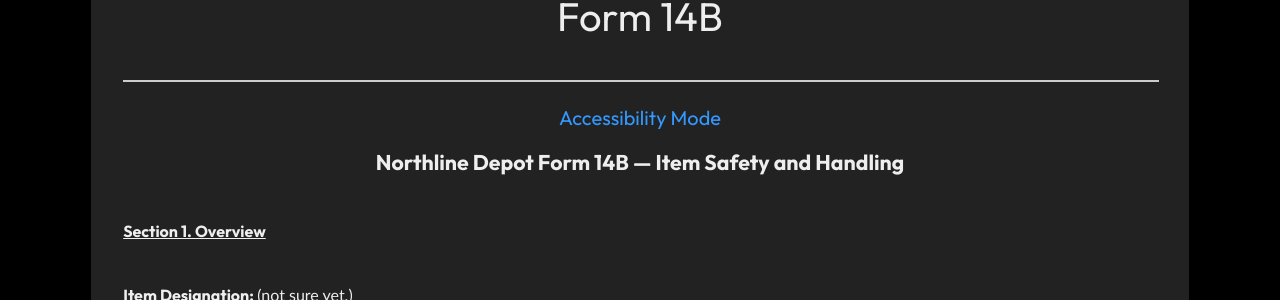
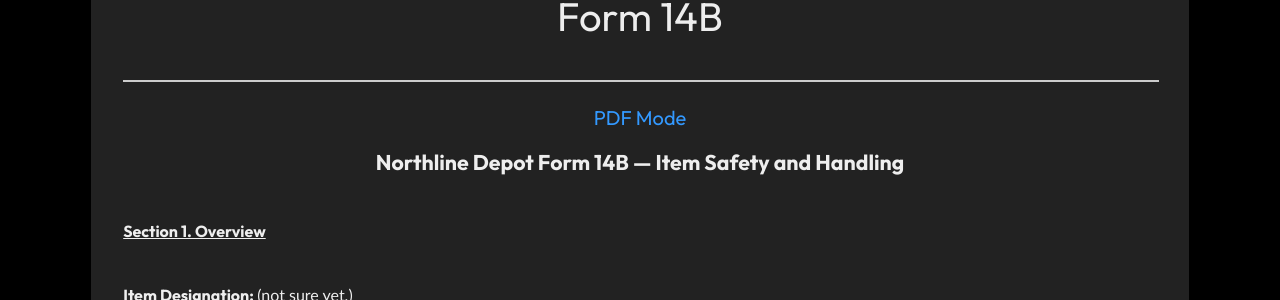
Before and after one commit to drizzleberry/drizzleberry.github.io, a Jekyll site: the page built from _episodes/form_14b_acs.html, in a window 1280 px wide and 900 px high. Shown: the part 448-748 px from the top of the window. Built offline with Jekyll 4.4.1, drawn with Linux system fonts in a browser that asks for light colours.

Commit message:
Update form_14b_acs.html

```diff
--- a/_episodes/form_14b_acs.html
+++ b/_episodes/form_14b_acs.html
@@ -7,7 +7,7 @@ permalink: /3/accessibility/
 <body lang="en-US" link="#000080" vlink="#800000" dir="ltr">
 
 <div style="text-align: center; font-size: 125%; margin: 1em 0;">
-<a href="/3/accessibility/">Accessibility Mode</a>
+<a href="/3/">PDF Mode</a>
 </div>
 
 <h3 class="western" align="center" style="line-height: 100%">
```
